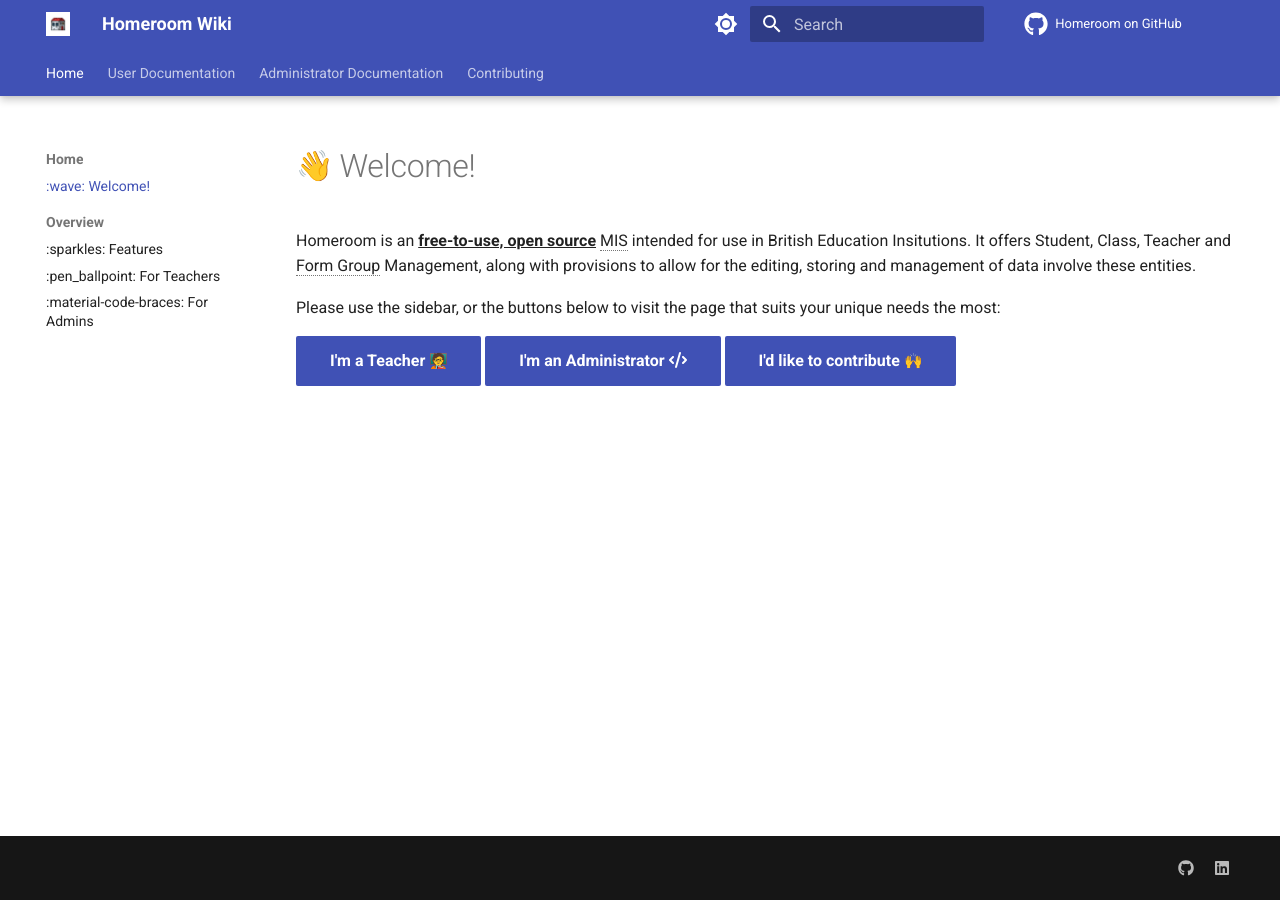
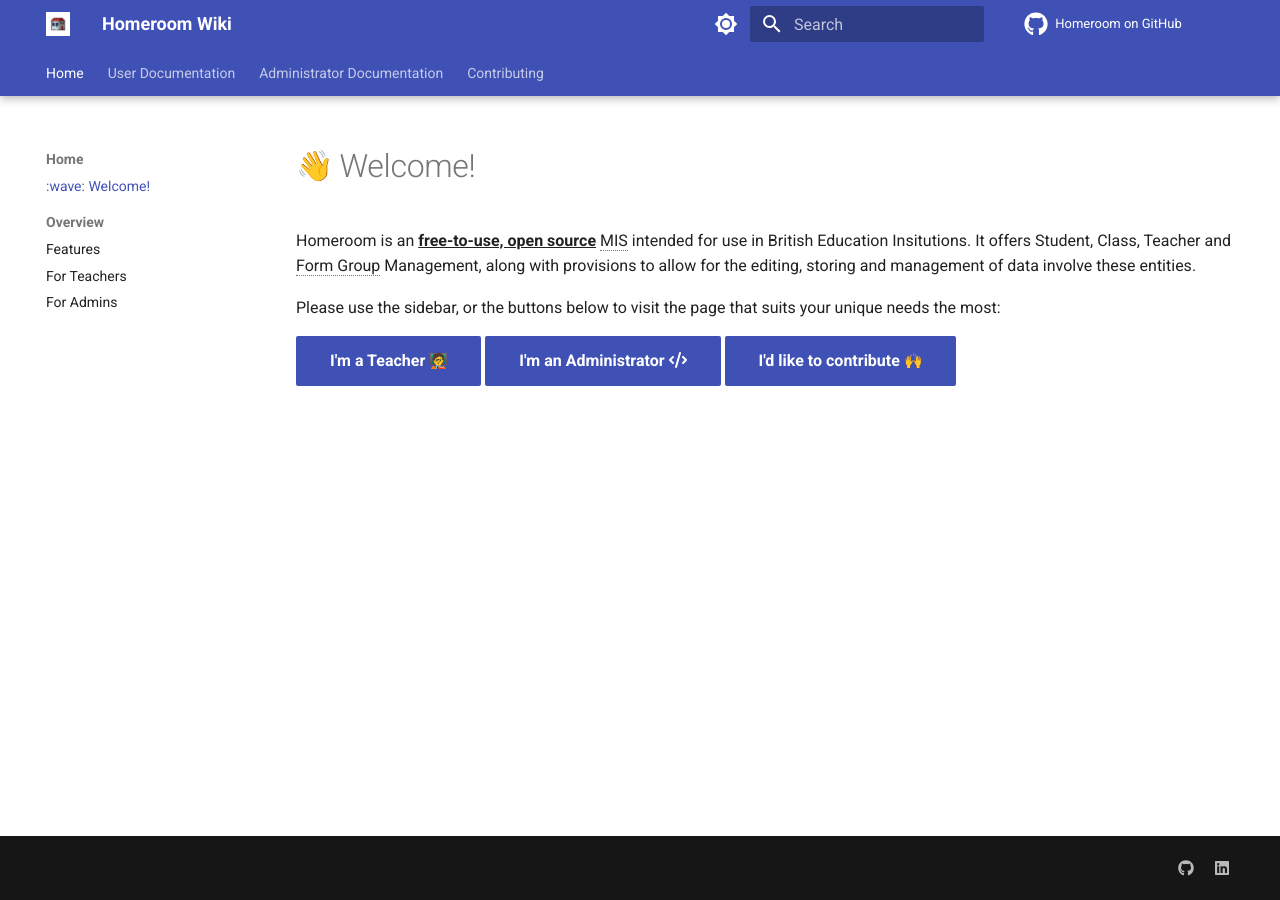
Before and after one commit to longbow122/homeroom-docs, an MkDocs documentation site: the page built from docs/index.md, in a window 1280 px wide. Built offline with MkDocs 1.6.1 and Material for MkDocs 9.7.7, drawn with Linux system fonts in a browser that asks for light colours; emoji names are drawn with the system emoji font; some web fonts are replaced; comment, search, counter and statistics services are not loaded.

Commit message:
Change Page Title
Changed page title in an attempt to change the sidebar content to hold emotes

```diff
--- a/mkdocs.yml
+++ b/mkdocs.yml
@@ -51,11 +51,11 @@
       emoji_generator: !!python/name:materialx.emoji.to_svg
 nav: #The top navigaton bar of the wiki page.
   - Home:
-    - ":wave: Welcome!": "index.md" #Put key in docs to allow for emojis in sidebar
+    - "index.md" #Put key in docs to allow for emojis in sidebar
     - Overview:
-      - ":sparkles: Features": "features.md"
-      - ":pen_ballpoint: For Teachers": "informationForTeachers.md"
-      - ":material-code-braces: For Admins": "informationForAdmins.md"
+      - Features: "features.md"
+      - For Teachers: "informationForTeachers.md"
+      - For Admins: "informationForAdmins.md"
   - User Documentation: "userDocumentation/userHome.md"
   - Administrator Documentation: "adminDocumentation/adminHome.md"
   - Contributing: "contributors.md"
```
Also changed, not shown: docs/index.md (+1 -0 lines).
